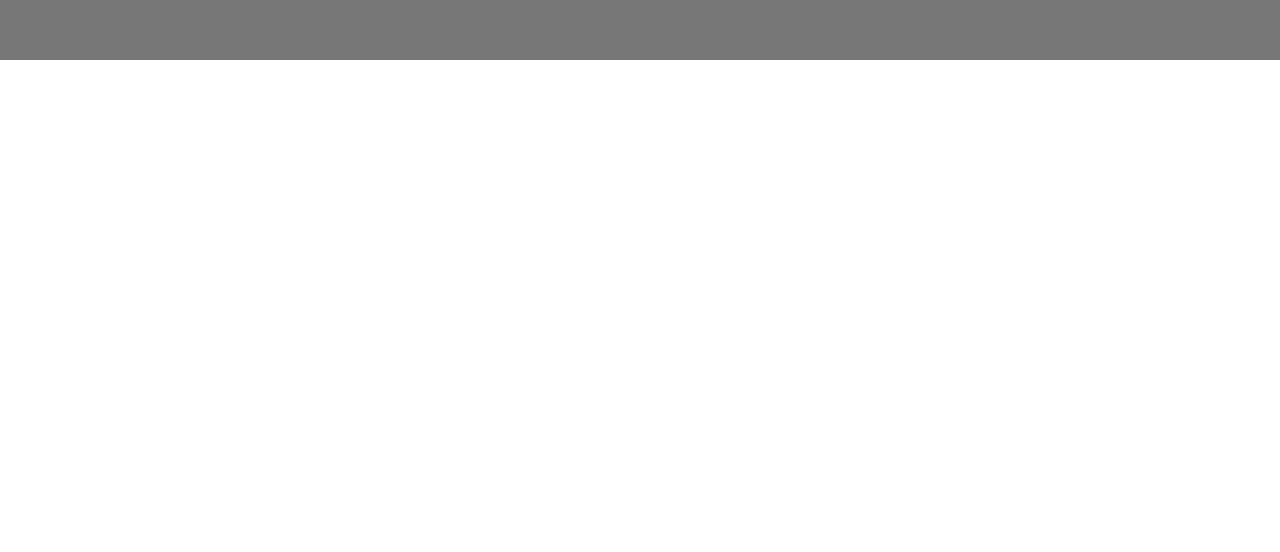
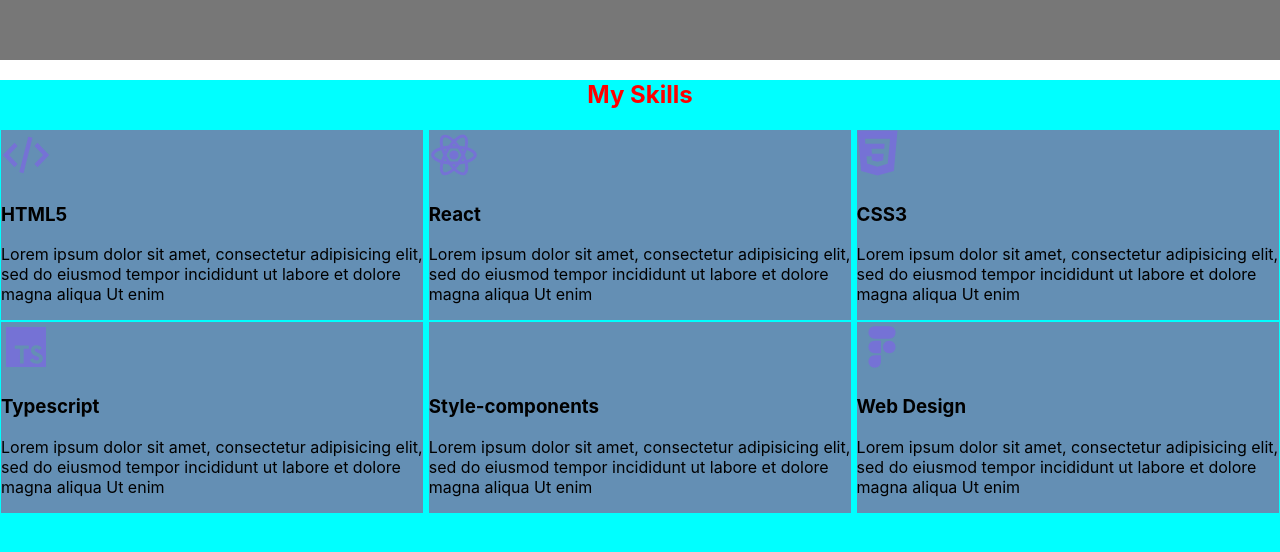
Before and after one commit to lysy1313/portfolio-start-project-vite, a React (Vite) app: page / in a window 1280 px wide. Shown: the part 794-1346 px from the top of the page. Before the commit the page ends 854 px from the top, so only its background shows below. Built offline with nearby package versions, Linux system fonts and the light colour scheme.

Commit message:
Skills add

```diff
--- a/index.html
+++ b/index.html
@@ -2,7 +2,7 @@
 <html lang="en">
   <head>
     <meta charset="UTF-8" />
-    <link rel="icon" type="image/svg+xml" href="/typescript-svg.svg" />
+    <link rel="icon" type="image/svg+xml" href="src/assets/images/favicon.ico" />
     <meta name="viewport" content="width=device-width, initial-scale=1.0" />
     <title>Portfolio</title>
   </head>
--- a/src/App.tsx
+++ b/src/App.tsx
@@ -1,12 +1,14 @@
 import "./App.css";
 import Header from "./layout/header/Header";
 import { Main } from "./layout/sections/main/Main";
+import { Skills } from "./layout/sections/skills/Skills";
 
 function App() {
   return (
     <div className="App">
       <Header />
       <Main />
+      <Skills />
     </div>
   );
 }
--- /dev/null
+++ b/src/components/SectionTitle.tsx
@@ -0,0 +1,6 @@
+import styled from "styled-components";
+
+export const SectionTitle = styled.h2`
+  color: red;
+  text-align: center;
+`;
--- a/src/components/icon/Icon.tsx
+++ b/src/components/icon/Icon.tsx
@@ -1,7 +1,7 @@
 import iconsSprite from "../../assets/images/icons-sprite.svg";
 
 type IconPropsType = {
-  iconId: string;
+  iconId?: string;
   width?: string;
   height?: string;
   viewBox?: string;
--- /dev/null
+++ b/src/layout/sections/skills/Skills.tsx
@@ -0,0 +1,55 @@
+import styled from "styled-components";
+import { FlexWrapper } from "../../../components/FlexWrapper";
+import { SectionTitle } from "../../../components/SectionTitle";
+import { Skill } from "./skill/Skill";
+
+export const Skills = () => {
+  return (
+    <StyledSkills>
+      <SectionTitle>My Skills</SectionTitle>
+      <FlexWrapper wrap="wrap" justify="space-between">
+        <Skill
+          iconsId="code"
+          title="HTML5"
+          text="Lorem ipsum dolor sit amet, consectetur adipisicing elit, sed do eiusmod
+        tempor incididunt ut labore et dolore magna aliqua Ut enim"
+        />
+        <Skill
+          iconsId="react"
+          title="React"
+          text="Lorem ipsum dolor sit amet, consectetur adipisicing elit, sed do eiusmod
+        tempor incididunt ut labore et dolore magna aliqua Ut enim"
+        />
+        <Skill
+          iconsId="css"
+          title="CSS3"
+          text="Lorem ipsum dolor sit amet, consectetur adipisicing elit, sed do eiusmod
+        tempor incididunt ut labore et dolore magna aliqua Ut enim"
+        />
+        <Skill
+          iconsId="typescript"
+          title="Typescript"
+          text="Lorem ipsum dolor sit amet, consectetur adipisicing elit, sed do eiusmod
+        tempor incididunt ut labore et dolore magna aliqua Ut enim"
+        />
+        <Skill
+          iconsId="ssyledIcon"
+          title="Style-components"
+          text="Lorem ipsum dolor sit amet, consectetur adipisicing elit, sed do eiusmod
+        tempor incididunt ut labore et dolore magna aliqua Ut enim"
+        />
+        <Skill
+          iconsId="figma"
+          title="Web Design"
+          text="Lorem ipsum dolor sit amet, consectetur adipisicing elit, sed do eiusmod
+        tempor incididunt ut labore et dolore magna aliqua Ut enim"
+        />
+      </FlexWrapper>
+    </StyledSkills>
+  );
+};
+
+const StyledSkills = styled.section`
+  background-color: aqua;
+  min-height: 100vh;
+`;
--- /dev/null
+++ b/src/layout/sections/skills/skill/Skill.tsx
@@ -0,0 +1,28 @@
+import styled from "styled-components";
+import { Icon } from "../../../../components/icon/Icon";
+
+type SkillPropsType = {
+  iconsId?: string;
+  text?: string;
+  title?: string;
+};
+
+export const Skill = (props: SkillPropsType) => {
+  return (
+    <StyledSkill>
+      <Icon iconId={props.iconsId} />
+      <SkillTitle>{props.title}</SkillTitle>
+      <SkillText>{props.text}</SkillText>
+    </StyledSkill>
+  );
+};
+
+const StyledSkill = styled.div`
+  width: 33%;
+  background-color: #648fb4;
+  margin: 1px;
+`;
+
+const SkillTitle = styled.h3``;
+
+const SkillText = styled.p``;
```
Also changed, not shown: 2 other files (tests, documents, lock files or other folders).
